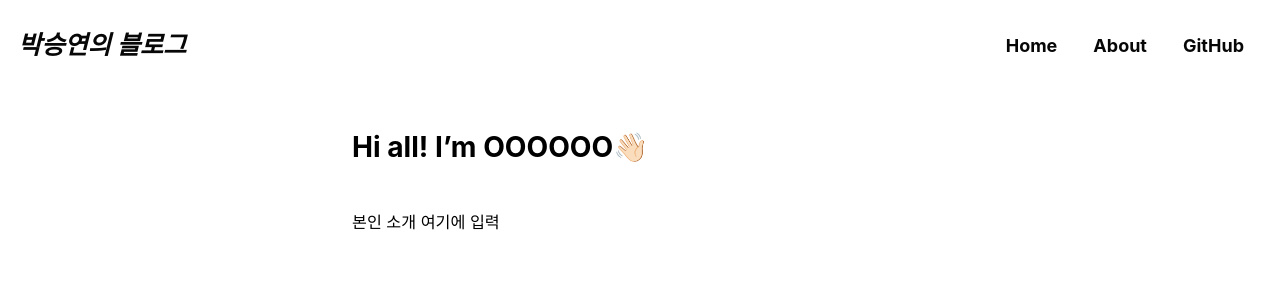
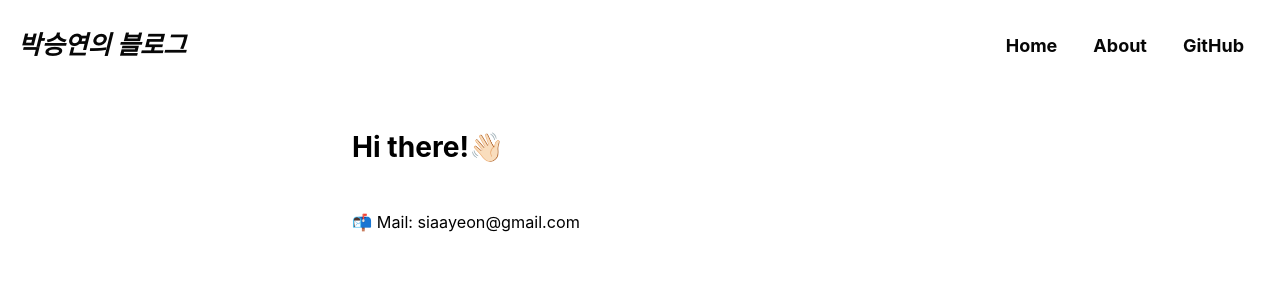
Before and after one commit to seungyeonpark/seungyeonpark.github.io, a Jekyll site: the page built from _pages/about.md, in a window 1280 px wide and 900 px high. Shown: the top 300 px of the window. Built offline with Jekyll 4.4.1, drawn with Linux system fonts in a browser that asks for light colours; cached includes are drawn as plain includes; some web fonts are replaced.

Commit message:
Design: 페이지 변경

```diff
--- a/_data/navigation.yml
+++ b/_data/navigation.yml
@@ -23,4 +23,4 @@ categories:
   - title: "Security"
     url: /categories/security/
   - title: "기술서적"
-    url: /categories/security/
+    url: /categories/techbook/
--- a/_pages/about.md
+++ b/_pages/about.md
@@ -1,8 +1,8 @@
 ---
-title: "Hi all! I'm OOOOOO👋🏻"
+title: "Hi there!👋🏻"
 permalink: /about/
 layout: single
 comments: false
 ---
 
-본인 소개 여기에 입력
+ 📬 Mail: siaayeon@gmail.com
```
